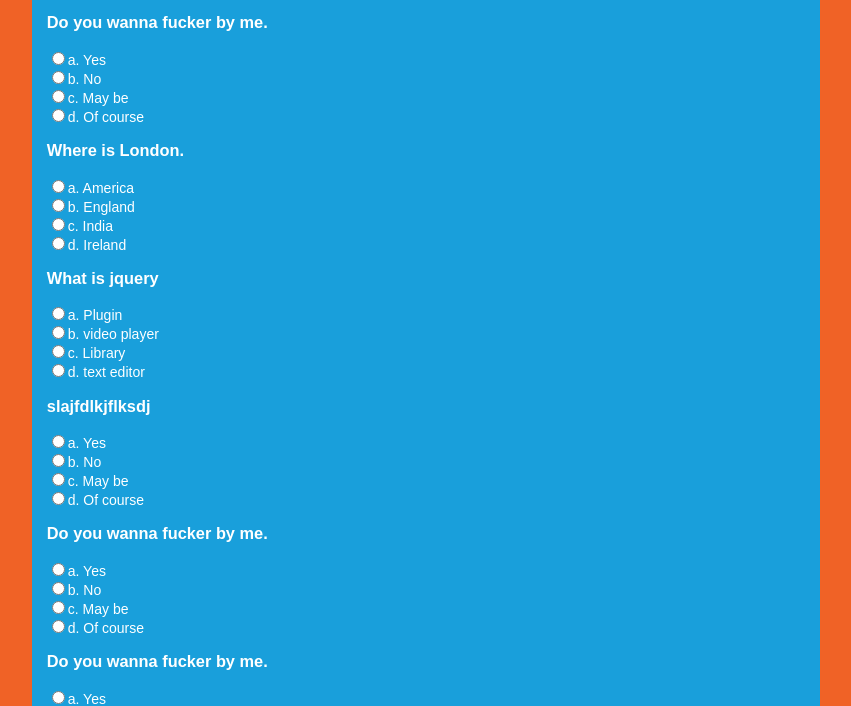
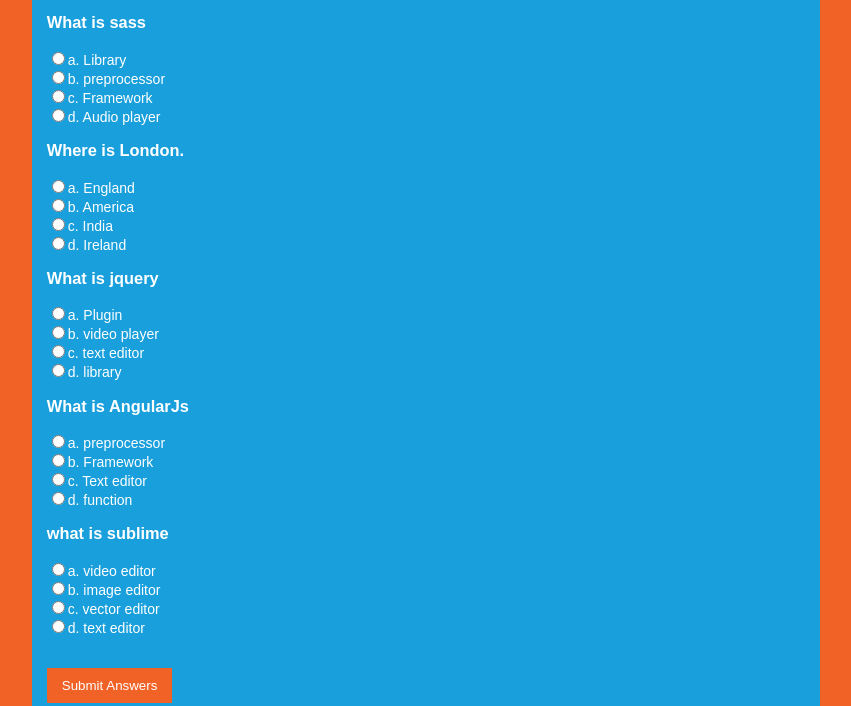
Before and after one commit to faridmansoori/quiz, a plain HTML site: page index.html in a window 1280 px wide. Shown: the part 106-812 px from the top of the page, without its empty margins (214-1065 px from the left). Drawn offline with Linux system fonts and the light colour scheme.

Commit message:
first commit

```diff
--- a/index.html
+++ b/index.html
@@ -14,41 +14,35 @@
      <section>
      	<div id="results"></div>
      	<form name="quizForm" onsubmit="return submitAnswers()">
-     	 <h3>Do you wanna fucker by me.</h3>
-          <input type="radio" name="q1" value="a" id="q1a">a. Yes<br>
-          <input type="radio" name="q1" value="b" id="q1b">b. No<br>
-          <input type="radio" name="q1" value="c" id="q1c">c. May be<br>
-          <input type="radio" name="q1" value="d" id="q1d">d. Of course<br>
+     	 <h3>What is sass</h3>
+          <input type="radio" name="q1" value="a" id="q1a">a. Library<br>
+          <input type="radio" name="q1" value="b" id="q1b">b. preprocessor<br>
+          <input type="radio" name="q1" value="c" id="q1c">c. Framework<br>
+          <input type="radio" name="q1" value="d" id="q1d">d. Audio player<br>
 
           <h3>Where is London.</h3>
-          <input type="radio" name="q2" value="a" id="q2a">a. America<br>
-          <input type="radio" name="q2" value="b" id="q2b">b. England<br>
+          <input type="radio" name="q2" value="a" id="q2a">a. England<br>
+          <input type="radio" name="q2" value="b" id="q2b">b. America<br>
           <input type="radio" name="q2" value="c" id="q2c">c. India<br>
           <input type="radio" name="q2" value="d" id="q2d">d. Ireland<br>
 
           <h3>What is jquery</h3>
           <input type="radio" name="q3" value="a" id="q3a">a. Plugin<br>
           <input type="radio" name="q3" value="b" id="q3b">b. video player<br>
-          <input type="radio" name="q3" value="c" id="q3c">c. Library<br>
-          <input type="radio" name="q3" value="d" id="q3d">d. text editor<br>
+          <input type="radio" name="q3" value="c" id="q3c">c. text editor<br>
+          <input type="radio" name="q3" value="d" id="q3d">d. library<br>
 
-          <h3>slajfdlkjflksdj</h3>
-          <input type="radio" name="q4" value="a" id="q4a">a. Yes<br>
-          <input type="radio" name="q4" value="b" id="q4b">b. No<br>
-          <input type="radio" name="q4" value="c" id="q4c">c. May be<br>
-          <input type="radio" name="q4" value="d" id="q4d">d. Of course<br>
+          <h3>What is AngularJs</h3>
+          <input type="radio" name="q4" value="a" id="q4a">a. preprocessor<br>
+          <input type="radio" name="q4" value="b" id="q4b">b. Framework<br>
+          <input type="radio" name="q4" value="c" id="q4c">c. Text editor<br>
+          <input type="radio" name="q4" value="d" id="q4d">d. function<br>
 
-          <h3>Do you wanna fucker by me. </h3>
-          <input type="radio" name="q5" value="a" id="q5a">a. Yes<br>
-          <input type="radio" name="q5" value="b" id="q5b">b. No<br>
-          <input type="radio" name="q5" value="c" id="q5c">c. May be<br>
-          <input type="radio" name="q5" value="d" id="q5d">d. Of course<br>
-
-          <h3>Do you wanna fucker by me. </h3>
-          <input type="radio" name="q1" value="a" id="qa1">a. Yes<br>
-          <input type="radio" name="q2" value="b" id="qa2">b. No<br>
-          <input type="radio" name="q3" value="c" id="qa3">c. May be<br>
-          <input type="radio" name="q3" value="d" id="qa4">d. Of course<br>
+          <h3>what is sublime</h3>
+          <input type="radio" name="q5" value="a" id="q5a">a. video editor<br>
+          <input type="radio" name="q5" value="b" id="q5b">b. image editor<br>
+          <input type="radio" name="q5" value="c" id="q5c">c. vector editor<br>
+          <input type="radio" name="q5" value="d" id="q5d">d. text editor<br>
           <br><br>
      	<input type="submit" value="Submit Answers">
      	</form>
```
